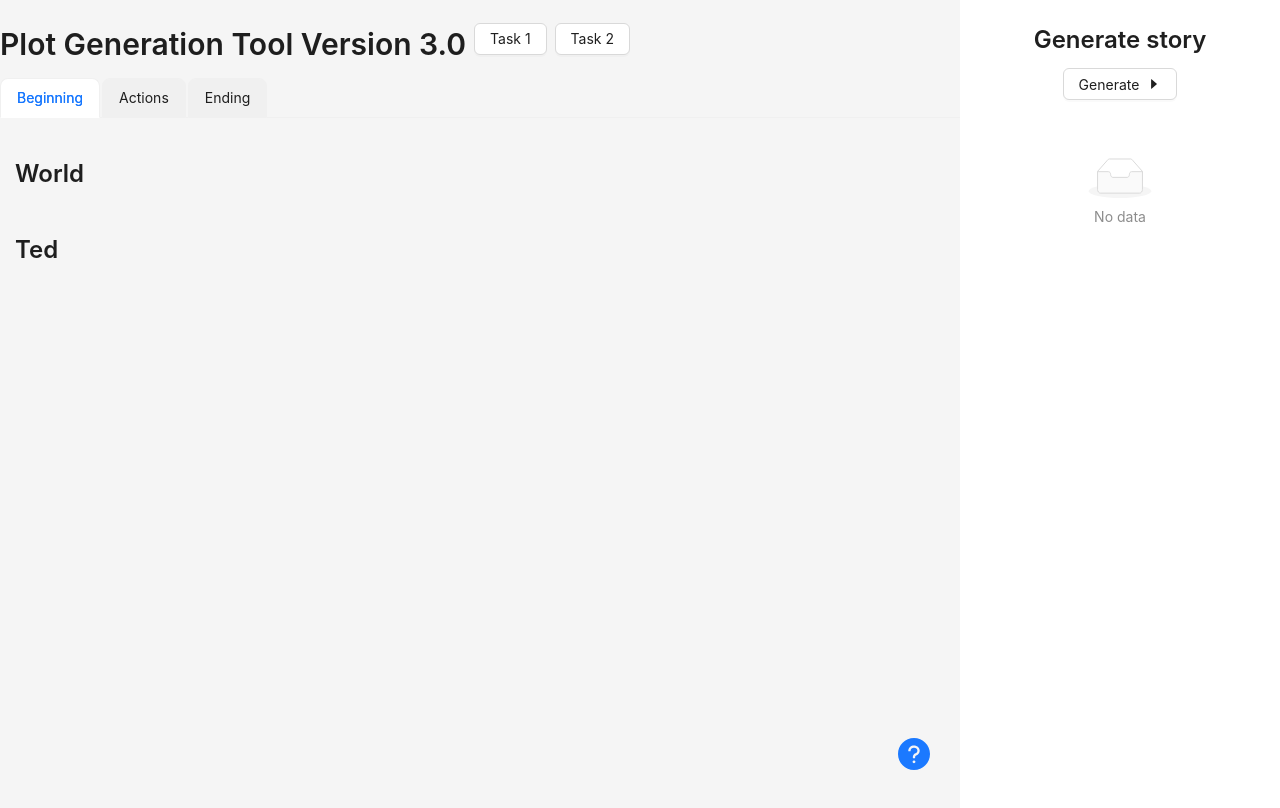
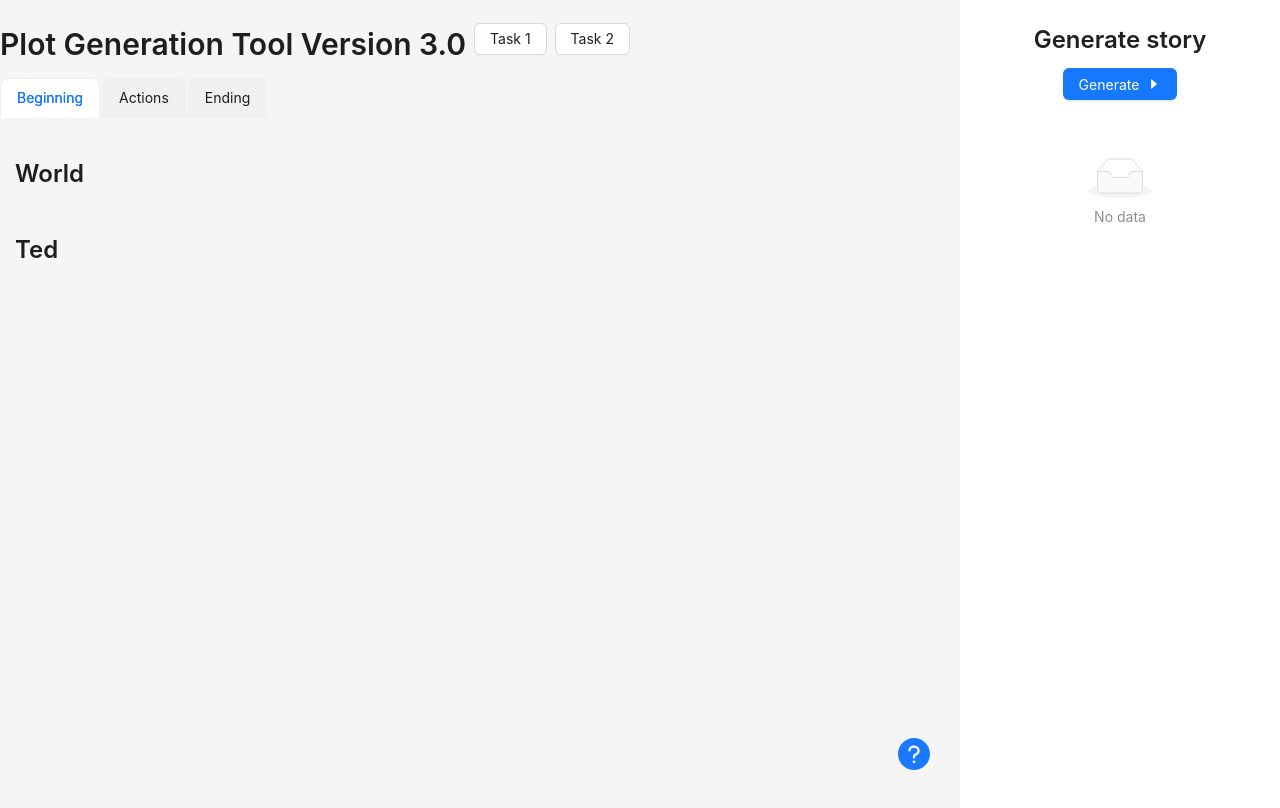
Before and after one commit to rushsangs/story-app, a React (Create React App) app in the folder ClientApp/: page / in a window 1280 px wide. Built offline with nearby package versions, Linux system fonts and the light colour scheme.

Commit message:
working great

```diff
--- a/ClientApp/src/components/Home/Home.js
+++ b/ClientApp/src/components/Home/Home.js
@@ -42,6 +42,10 @@ const Home = () => {
     }
   };
 
+  const setDefaultDropdowns = async() =>
+  {
+
+  }
   // Callback function to handle button click
   const handleGenerateButtonClick = () => {
     // Perform actions with dropdownValues
@@ -115,6 +119,7 @@ const Home = () => {
         newComponent,
       ]);
       await  setComponentId((prevId) => {return prevId + 1;});
+      // await setDropdownValues((prevValues)=> {});
     }
     // GlobalSingletonInstance.set("showRegenerateMsg", false);
     // const storyData = await getStoryData();
--- a/ClientApp/src/components/StoryPanel/StoryPanel.js
+++ b/ClientApp/src/components/StoryPanel/StoryPanel.js
@@ -58,7 +58,7 @@ const TaskHTML = <div><Title level={3}>Task Details</Title><div>
           (storyTaskComponents.length>0)?TaskHTML:<></>
        }
       <Title level={3}>Generate story</Title>
-      <Button block onClick={() => onGenerateStoryClick()}>
+      <Button type="primary" block onClick={() => onGenerateStoryClick()}>
         Generate
         <CaretRightOutlined />
       </Button>
```
Also changed, not shown: 1 other file (tests, documents, lock files or other folders).
